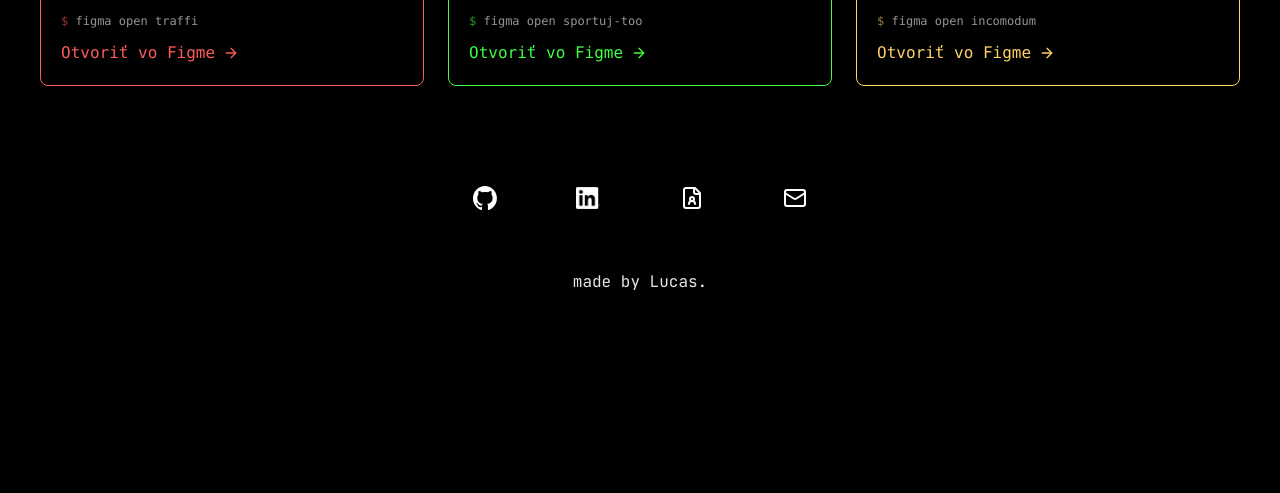
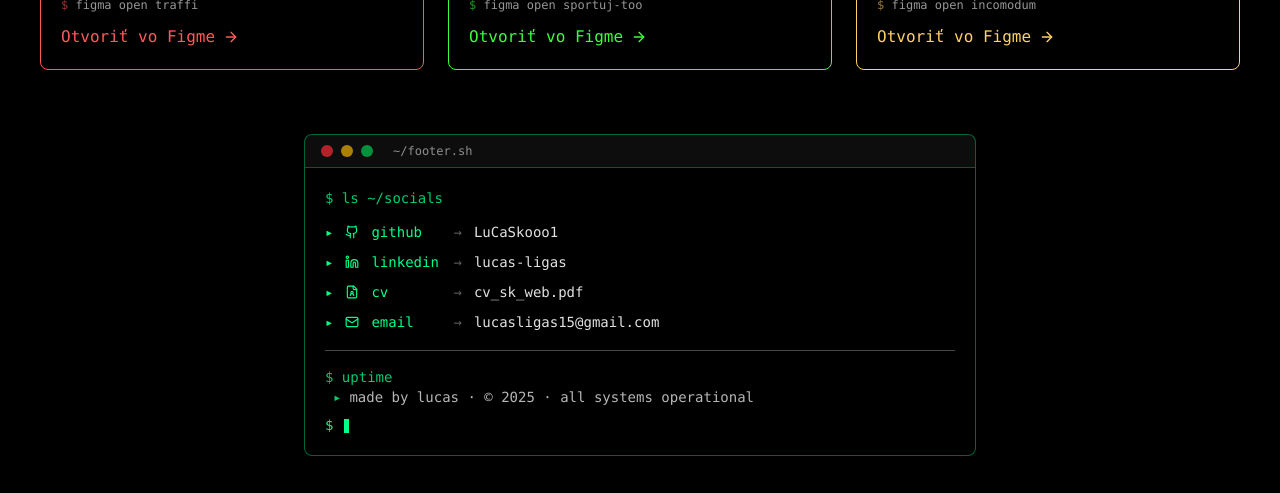
Before and after one commit to LuCaSkooo1/Portfolio-Website, a Next.js app: page / in a window 1280 px wide. Shown: the part 1328-1821 px from the top of the page. Before the commit the page ends 1662 px from the top, so only its background shows below. Built offline with nearby package versions, Linux system fonts and the light colour scheme.

Commit message:
feat(app): new footer

```diff
--- a/app/about/page.tsx
+++ b/app/about/page.tsx
@@ -34,7 +34,7 @@ export default function About() {
     {
       title: "Incomodum",
       role: "Designer / Dev",
-      period: "2022~",
+      period: "2023~",
       href: "https://incomodum.com",
     },
     {
--- a/app/components/CaseStudies.tsx
+++ b/app/components/CaseStudies.tsx
@@ -72,7 +72,7 @@ export default function CaseStudies() {
               </div>
 
               {/* Logo */}
-              <div className="flex justify-center pt-4">
+              <div className="flex justify-center">
                 <Image
                   src={s.logoLight}
                   alt={s.title}
@@ -100,9 +100,7 @@ export default function CaseStudies() {
                 <h3 className="text-foreground font-bold text-lg mb-3">
                   {s.title}
                 </h3>
-                <p className="text-sm mb-5 opacity-90">
-                  {t(s.descriptionKey)}
-                </p>
+                <p className="text-sm mb-5 opacity-90">{t(s.descriptionKey)}</p>
                 <div className="flex items-center font-medium card-term-accent">
                   <span>$ ./open</span>
                   <ArrowRight className="ml-2 w-4 h-4 transition-transform group-hover:translate-x-1" />
--- a/app/components/Footer.tsx
+++ b/app/components/Footer.tsx
@@ -1,98 +1,102 @@
 "use client"
-import { FileUser, Mail } from "lucide-react"
-import Image from "next/image"
+
+import { FileUser, Mail, Github, Linkedin } from "lucide-react"
 import { motion } from "framer-motion"
 import { useTranslation } from "../lib/useTranslation"
 
 export default function Footer() {
-  const { lang, t } = useTranslation()
+  const { t } = useTranslation()
+
+  const socials = [
+    {
+      key: "github",
+      href: "https://github.com/LuCaSkooo1",
+      value: "LuCaSkooo1",
+      icon: Github,
+    },
+    {
+      key: "linkedin",
+      href: "https://linkedin.com/in/lucas-ligas-a6632b282/",
+      value: "lucas-ligas",
+      icon: Linkedin,
+    },
+    {
+      key: "cv",
+      href: t("cv.path") || "/cv_en_web.pdf",
+      value: (t("cv.path") || "/cv_en_web.pdf").replace(/^\//, ""),
+      icon: FileUser,
+    },
+    {
+      key: "email",
+      href: "mailto:lucasligas15@gmail.com",
+      value: "lucasligas15@gmail.com",
+      icon: Mail,
+    },
+  ]
+
+  const year = new Date().getFullYear()
+
   return (
-    <div className="w-full flex flex-row justify-center">
-      <div className="flex flex-col justify-center">
-        <motion.footer
-          className="flex flex-row justify-between items-center p-5 w-[375px] mx-auto mt-10 md:mt-20 text-black dark:text-white"
+    <footer className="w-full flex justify-center px-5 pt-16 pb-10">
+      <motion.div
+        className="w-full max-w-2xl rounded-md border border-[color:var(--accent-cyber)]/40 bg-white/60 dark:bg-black/60 backdrop-blur-sm font-mono overflow-hidden"
         initial={{ opacity: 0, y: 30 }}
         whileInView={{ opacity: 1, y: 0 }}
-          viewport={{ once: true }}
-          transition={{ duration: 0.6 }}
+        viewport={{ once: true, margin: "-50px" }}
+        transition={{ duration: 0.5, ease: "easeOut" }}
       >
-          {[
-            {
-              href: "https://github.com/LuCaSkooo1",
-              icon: (
-                <>
-                  <Image
-                    src="/github-mark.svg"
-                    alt="GitHub Logo"
-                    width={24}
-                    height={24}
-                    className="dark:hidden"
-                  />
-                  <Image
-                    src="/github-mark-white.svg"
-                    alt="GitHub Logo"
-                    width={24}
-                    height={24}
-                    className="hidden dark:block"
-                  />
-                </>
-              ),
-            },
-            {
-              href: "https://linkedin.com/in/lucas-ligas-a6632b282/",
-              icon: (
-                <>
-                  <Image
-                    src="/InBug-Black.png"
-                    alt="LinkedIn Logo"
-                    width={24}
-                    height={24}
-                    className="dark:hidden"
-                  />
-                  <Image
-                    src="/InBug-White.png"
-                    alt="LinkedIn Logo"
-                    width={24}
-                    height={24}
-                    className="hidden dark:block"
-                  />
-                </>
-              ),
-            },
-            {
-              href: t("cv.path") || "/cv_en_web.pdf", // fallback
-              icon: <FileUser size={24} />,
-            },
-            { href: "mailto:lucasligas15@gmail.com", icon: <Mail size={24} /> },
-          ].map((item, index) => (
+        {/* Terminal chrome */}
+        <div className="flex items-center gap-2 px-4 py-2 border-b border-[color:var(--accent-cyber)]/30 bg-black/5 dark:bg-white/5">
+          <span className="w-3 h-3 rounded-full bg-red-500/70" />
+          <span className="w-3 h-3 rounded-full bg-yellow-500/70" />
+          <span className="w-3 h-3 rounded-full bg-green-500/70" />
+          <span className="ml-3 text-xs opacity-60">~/footer.sh</span>
+        </div>
+
+        {/* Body */}
+        <div className="p-4 md:p-5 text-sm">
+          <div className="text-cyber opacity-80 mb-3">$ ls ~/socials</div>
+
+          <div className="flex flex-col gap-1.5">
+            {socials.map((s, i) => {
+              const Icon = s.icon
+              return (
                 <motion.a
-              key={index}
-              href={item.href}
+                  key={s.key}
+                  href={s.href}
                   target="_blank"
                   rel="noopener noreferrer"
-              className="cursor-pointer hover:scale-110 transition-all duration-300"
-              initial={{ opacity: 0, scale: 0 }}
-              whileInView={{ opacity: 1, scale: 1 }}
+                  className="flex items-center gap-3 group hover:bg-[color:var(--accent-cyber)]/5 rounded px-1 -mx-1 py-0.5 transition-colors"
+                  initial={{ opacity: 0, x: -8 }}
+                  whileInView={{ opacity: 1, x: 0 }}
                   viewport={{ once: true }}
-              transition={{ duration: 0.4, delay: index * 0.1 }}
-              whileHover={{ scale: 1.2, rotate: 5 }}
-              whileTap={{ scale: 0.9 }}
+                  transition={{ duration: 0.3, delay: 0.1 + i * 0.05 }}
                 >
-              {item.icon}
+                  <span className="text-cyber">▸</span>
+                  <Icon size={14} className="text-cyber shrink-0" />
+                  <span className="text-cyber min-w-[70px]">{s.key}</span>
+                  <span className="opacity-40">→</span>
+                  <span className="text-foreground opacity-90 group-hover:text-cyber transition-colors break-all">
+                    {s.value}
+                  </span>
                 </motion.a>
-          ))}
-        </motion.footer>
+              )
+            })}
+          </div>
 
-        <motion.p
-          className="text-center mt-10 mb-10"
-          initial={{ opacity: 0 }}
-          whileInView={{ opacity: 1 }}
-          viewport={{ once: true }}
-          transition={{ duration: 0.6, delay: 0.4 }}
-        >
-          made by Lucas.
-        </motion.p>
+          <div className="opacity-30 border-t border-current my-4" />
+
+          <div className="text-cyber opacity-80">$ uptime</div>
+          <div className="text-foreground2 opacity-80 ml-2">
+            <span className="text-cyber mr-2">▸</span>
+            made by lucas · © {year} · all systems operational
+          </div>
+
+          <div className="mt-2 text-cyber">
+            $ <span className="caret-inline" />
           </div>
         </div>
+      </motion.div>
+    </footer>
   )
 }
```
Also changed, not shown: 1 other file (tests, documents, lock files or other folders). Lines whose indentation alone changed are shown as unchanged.
